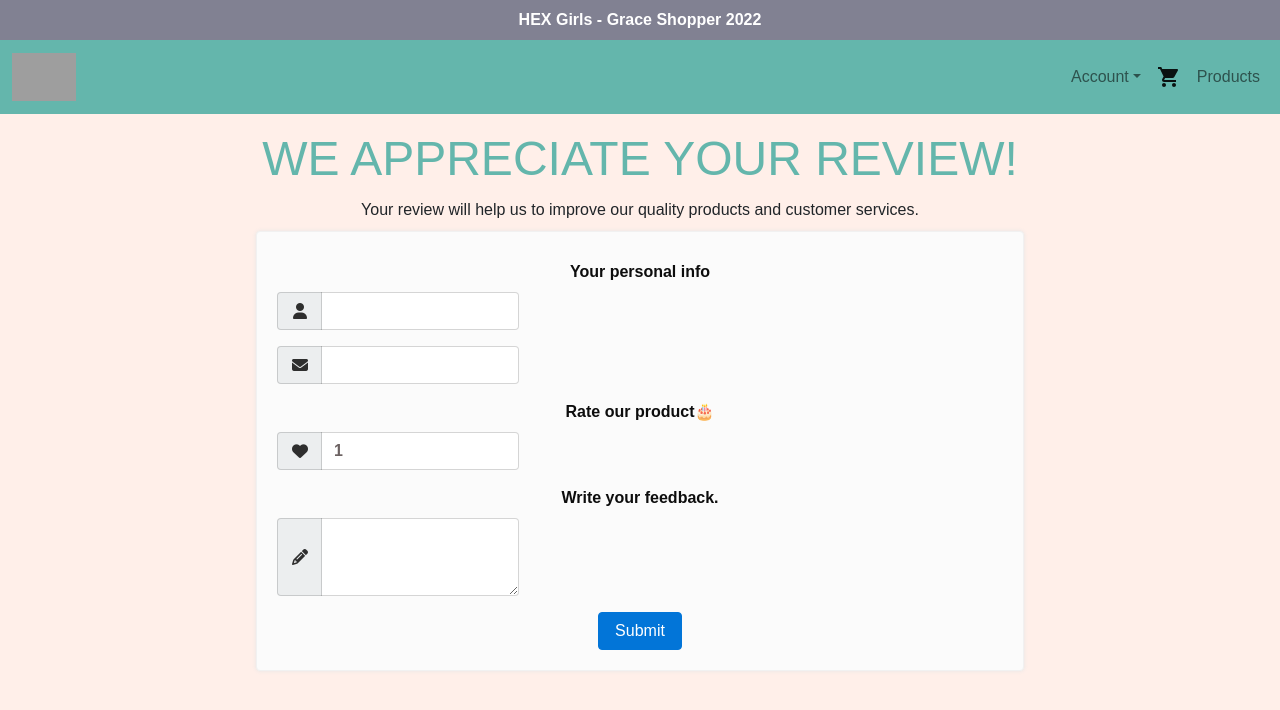
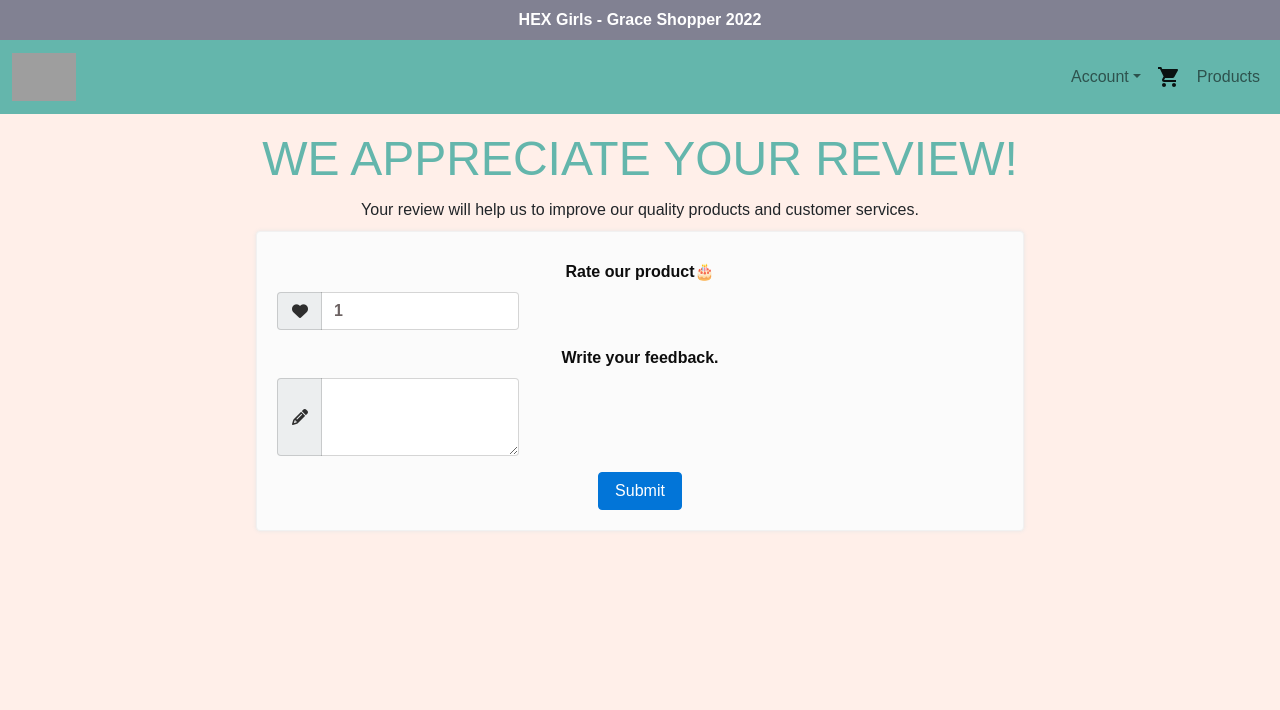
Before and after one commit to 2206-GHP-HEX-GIRLS/hex-girls-grace-shopper, a React (Create React App) app: page /products/1/review in a window 1280 px wide. Shown: the top 710 px of the page. Built offline with nearby package versions, Linux system fonts and the light colour scheme; grey boxes are pictures that could not be loaded; a web font is replaced by a local one.

Commit message:
add review API

```diff
--- a/src/components/ReviewPage.js
+++ b/src/components/ReviewPage.js
@@ -1,7 +1,25 @@
-import React from 'react';
+import React, { useEffect, useState } from 'react';
+import { useDispatch, useSelector } from 'react-redux';
+import { useParams } from 'react-router';
+import { addNewReview } from '../reducers/review';
 import './css/ReviewPage.css';
 
 const ReviewPage = () => {
+  let { id } = useParams();
+  const dispatch = useDispatch();
+
+  let [newReview, setReview] = useState({ rating: '', content: '' });
+
+  // useEffect(() => {
+  //   dispatch(addNewReview(review, id));
+  // }, [dispatch, id, review]);
+
+  const handleSubmit = (e) => {
+    e.preventDefault();
+    dispatch(addNewReview(newReview, id));
+    setReview({ rating: '', content: '' });
+  };
+
   return (
     <div>
       <h2 id="fh2">WE APPRECIATE YOUR REVIEW!</h2>
@@ -10,41 +28,7 @@ const ReviewPage = () => {
         services.
       </h6>
 
-      <form id="feedback" action="">
-        <div className="pinfo">Your personal info</div>
-
-        <div className="form-group">
-          <div className="col-md-4 inputGroupContainer">
-            <div className="input-group">
-              <span className="input-group-addon">
-                <i className="fa fa-user"></i>
-              </span>
-              <input
-                name="name"
-                placeholder="First and Last name"
-                className="form-control"
-                type="text"
-              />
-            </div>
-          </div>
-        </div>
-
-        <div className="form-group">
-          <div className="col-md-4 inputGroupContainer">
-            <div className="input-group">
-              <span className="input-group-addon">
-                <i className="fa fa-envelope"></i>
-              </span>
-              <input
-                name="email"
-                type="email"
-                className="form-control"
-                placeholder="Valid Email Address"
-              />
-            </div>
-          </div>
-        </div>
-
+      <form id="feedback" onSubmit={handleSubmit}>
         <div className="pinfo">Rate our product🎂</div>
 
         <div className="form-group">
@@ -53,7 +37,7 @@ const ReviewPage = () => {
               <span className="input-group-addon">
                 <i className="fa fa-heart"></i>
               </span>
-              <select className="form-control" id="rate">
+              <select className="form-control" id="rating">
                 <option value="1star">1</option>
                 <option value="2stars">2</option>
                 <option value="3stars">3</option>
@@ -74,7 +58,7 @@ const ReviewPage = () => {
               </span>
               <textarea
                 className="form-control"
-                id="review"
+                id="content"
                 rows="3"
               ></textarea>
             </div>
--- a/src/components/SingleProductView.js
+++ b/src/components/SingleProductView.js
@@ -20,8 +20,6 @@ const SingleProductView = () => {
     console.log('added to cart');
     // dispatch(addToCart(product))
   };
-
-  console.log('THIS IS THE SINGLE PRODUCT:', product);
 
   return (
     <div className="SingleProductView container">
--- a/src/reducers/review.js
+++ b/src/reducers/review.js
@@ -9,9 +9,9 @@ export const addReview = (review) => {
   };
 };
 
-export const addNewReview = (review) => async (dispatch) => {
+export const addNewReview = (review, id) => async (dispatch) => {
   try {
-    const { data } = await axios.post('/api/review', review);
+    const { data } = await axios.post(`/api/review/${id}`, review);
     dispatch(addReview(data));
   } catch (error) {
     console.error(error);
--- a/src/server/api/review.js
+++ b/src/server/api/review.js
@@ -33,16 +33,14 @@ router.get('/:userId', async (req, res, next) => {
 
 router.post('/:productId', async (req, res, next) => {
   try {
-    if (req.user.id === req.params.id) {
     const { content, rating } = req.body;
-      const user = req.user.id;
+    const productId = req.params.productId;
     const newReview = await Review.create({
       rating,
       content,
-        user,
+      productId,
     });
     res.json(newReview);
-    } else res.status(403).send();
   } catch (error) {
     next(error);
   }
```
Lines whose indentation alone changed are shown as unchanged.
